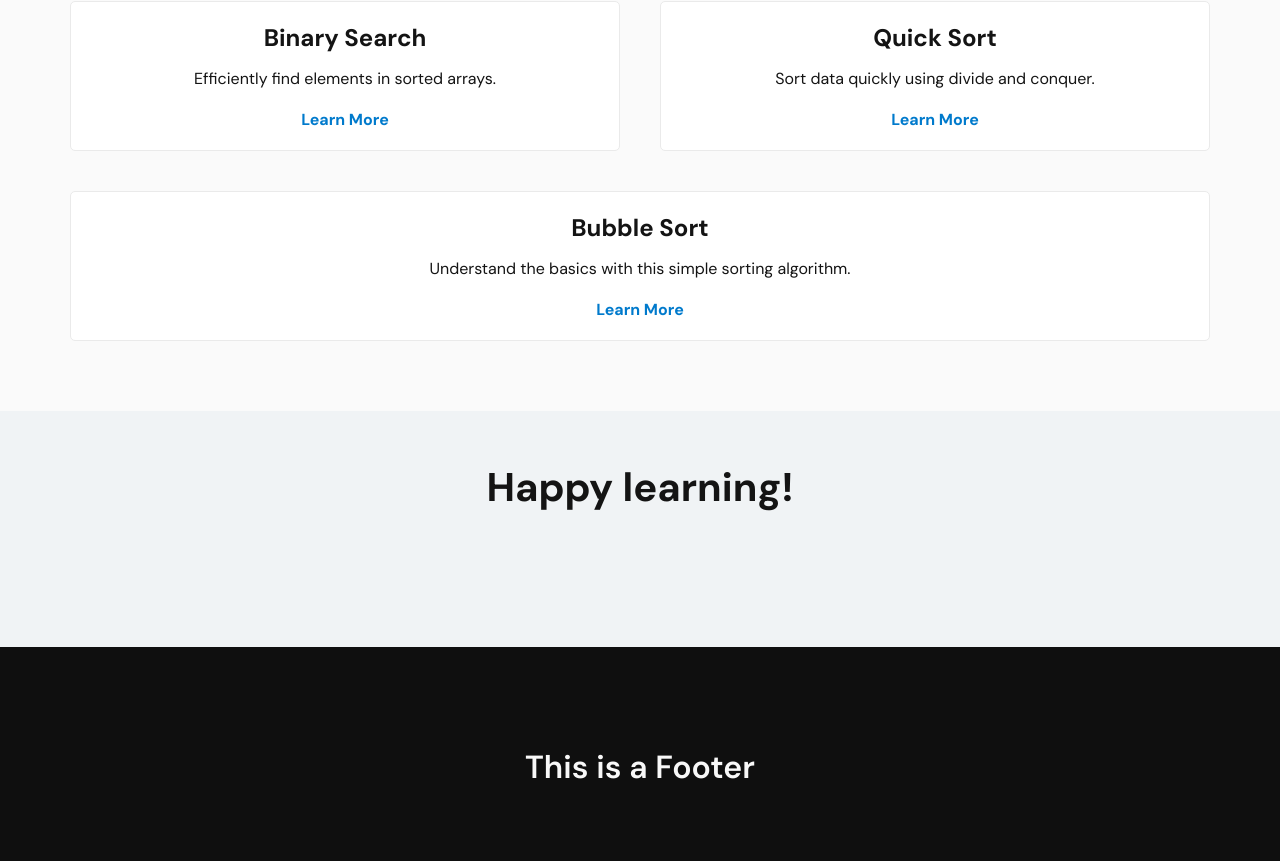
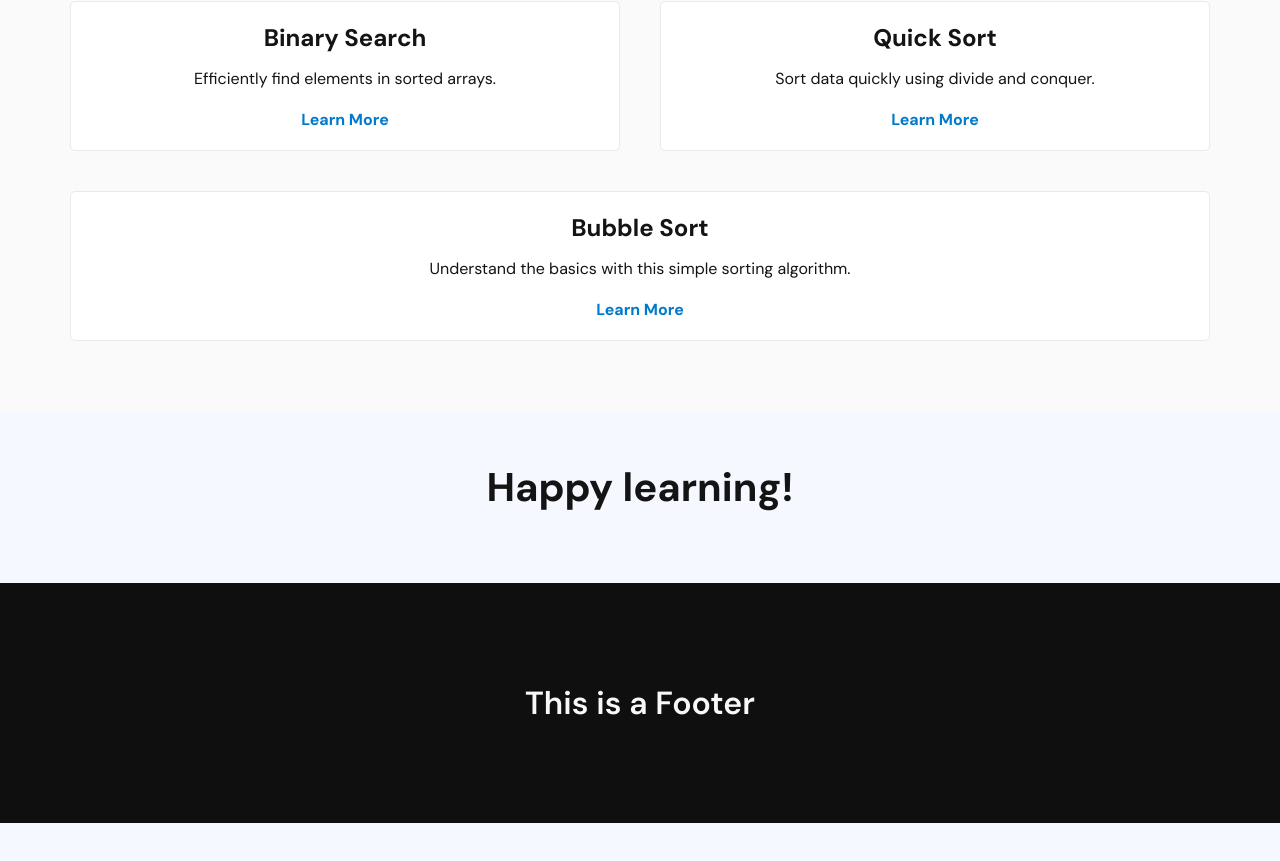
Before and after one commit to Reasondro/Howgorithm-Web, a React (Vite) app: page / in a window 1280 px wide. Shown: the part 975-1836 px from the top of the page. After the commit the page ends 1798 px from the top, so only its background shows below. Built offline with nearby package versions, Linux system fonts and the light colour scheme; no server answers; a web font is replaced by a local one.

Commit message:
prep before pc

```diff
--- a/src/App.tsx
+++ b/src/App.tsx
@@ -13,6 +13,7 @@ import BinarySearch from "@/pages/BinarySearch/BinarySearch";
 import BubbleSort from "@/pages/BubbleSort/BubbleSort";
 import QuickSort from "./pages/QuickSort/QuickSort";
 import BubbleSortQuiz from "./pages/Quiz/BubbleSortQuiz";
+import Profile from "./pages/Profile/Profile";
 
 function App() {
   return (
@@ -28,6 +29,7 @@ function App() {
           <Route path="/bubble-sort" element={<BubbleSort />} />
           <Route path="/quick-sort" element={<QuickSort />} />
           <Route path="/bubble-sort-quiz" element={<BubbleSortQuiz />} />
+          <Route path="/dynamic-user" element={<Profile></Profile>} />
         </Route>
       </Routes>
     </Router>
--- a/src/components/Footer/Footer.css
+++ b/src/components/Footer/Footer.css
@@ -7,7 +7,7 @@
 
   height: 15rem;
   width: 100%;
-  margin: 4rem 0 0 0;
+  margin: 0 0 0 0;
 
   background-color: var(--color-black-700);
 }
--- a/src/components/Header/Header.tsx
+++ b/src/components/Header/Header.tsx
@@ -97,7 +97,7 @@ export default function Header() {
           </li> */}
 
           <li id="profile-wrapper">
-            <Link to="/">
+            <Link to="/dynamic-user">
               <svg
                 xmlns="http://www.w3.org/2000/svg"
                 fill="none"
--- a/src/pages/Profile/Profile.tsx
+++ b/src/pages/Profile/Profile.tsx
@@ -1,7 +1,7 @@
 export default function Profile() {
   return (
-    <div>
-      <h1>TESt</h1>
-    </div>
+    <main id="main-wrapper">
+      <h1 id="user-name"></h1>
+    </main>
   );
 }
--- a/src/pages/Quiz/BubbleSortQuiz.css
+++ b/src/pages/Quiz/BubbleSortQuiz.css
@@ -1,22 +1,12 @@
-/* BubbleSortQuiz.css */
-
-/* Setting some global variables for consistent styling */
 :root {
   --quiz-background: #f0f3f5;
   --quiz-text-color: #333;
-  --quiz-accent-color: #3b82f6;
+  --quiz-accent-color: var(--color-accent-600);
   --quiz-success-color: #16a34a;
   --quiz-error-color: #dc2626;
   --quiz-font-family: "DM Sans", sans-serif;
 }
 
-body {
-  margin: 0;
-  padding: 0;
-  background-color: var(--quiz-background);
-}
-
-/* Container for the quiz components */
 .quiz-container {
   background-color: white;
   border-radius: 10px;
@@ -24,7 +14,6 @@ body {
   padding: 20px;
 }
 
-/* Header section of the quiz */
 .quiz-header {
   margin-bottom: 20px;
   text-align: center;
@@ -41,12 +30,10 @@ body {
   color: #555;
 }
 
-/* Quiz content section */
 .quiz-content {
   text-align: center;
 }
 
-/* Display of the array elements */
 .array-display {
   margin: 20px 0;
 }
@@ -62,7 +49,7 @@ body {
 }
 
 .array-element.highlight {
-  background-color: #fbbf24; /* A highlight color */
+  background-color: #fbbf24;
   animation: highlight 1s infinite alternate;
 }
 
@@ -75,7 +62,6 @@ body {
   }
 }
 
-/* Quiz instructions and progress */
 .quiz-instructions {
   font-size: 1rem;
   color: var(--quiz-text-color);
@@ -87,7 +73,6 @@ body {
   margin-top: 10px;
 }
 
-/* Buttons container and styles */
 .buttons-container {
   margin: 20px 0;
 }
@@ -105,10 +90,9 @@ body {
 }
 
 .buttons-container button:hover {
-  background-color: #1d4ed8;
+  background-color: var(--color-accent-300);
 }
 
-/* Attempt message style */
 .attempt-message {
   font-weight: bold;
   margin-top: 10px;
@@ -123,7 +107,6 @@ body {
   content: "";
 }
 
-/* Handle correct/incorrect attempt messages */
 .attempt-message {
   color: var(--quiz-error-color);
 }
@@ -132,7 +115,6 @@ body {
   color: var(--quiz-success-color);
 }
 
-/* Quiz results section */
 .quiz-results {
   text-align: center;
 }
@@ -146,7 +128,6 @@ body {
   color: var(--quiz-text-color);
 }
 
-/* Restart button */
 .restart-button {
   background-color: var(--quiz-accent-color);
   color: white;
@@ -163,7 +144,6 @@ body {
   background-color: #1d4ed8;
 }
 
-/* Responsive adjustments */
 @media screen and (max-width: 600px) {
   .array-element {
     margin: 3px;
--- a/src/pages/Quiz/BubbleSortQuiz.tsx
+++ b/src/pages/Quiz/BubbleSortQuiz.tsx
@@ -9,7 +9,7 @@ function generateRandomArray(length: number, maxValue: number): number[] {
   return arr;
 }
 
-// Precompute the bubble sort steps (comparisons) for the given array
+//? Precompute for jawaban
 function computeBubbleSortSteps(array: number[]): {
   array: number[];
   steps: { i: number; j: number; willSwap: boolean }[];
@@ -47,7 +47,7 @@ export default function BubbleSortQuiz() {
 
   useEffect(() => {
     // Generate a random array when component mounts
-    const newArr = generateRandomArray(5, 100);
+    const newArr = generateRandomArray(7, 100);
     setInitialArray(newArr);
     const { steps } = computeBubbleSortSteps(newArr);
     setQuizSteps(steps);
@@ -60,10 +60,10 @@ export default function BubbleSortQuiz() {
     if (!currentStep) return;
 
     if (userThinksSwap === currentStep.willSwap) {
-      // User guessed correctly
+      // ?User correct
       setUserScore(userScore + 1);
       setAttemptMessage("✅ Correct!");
-      // If a swap is needed, update the displayed array
+      // ?If swap, update the displayed array
       if (currentStep.willSwap) {
         const updatedArray = [...displayedArray];
         const temp = updatedArray[currentStep.j];
@@ -73,7 +73,7 @@ export default function BubbleSortQuiz() {
       }
     } else {
       setAttemptMessage("❌ Incorrect. Try again!");
-      return; // Don't move to the next step if the answer is wrong
+      return; //? stay at the current step, if answe r is incorrect
     }
 
     // Move to the next step
@@ -102,7 +102,7 @@ export default function BubbleSortQuiz() {
     <main id="main-wrapper">
       <div className="quiz-container">
         <section className="quiz-header">
-          <h1>Bubble Sort Interactive Quiz</h1>
+          <h1>Bubble Sort Quiz</h1>
           <p>
             Let's test your understanding of bubble sort by simulating the steps
             yourself!
```
Also changed, not shown: src/pages/Profile/Profile.css (added).
